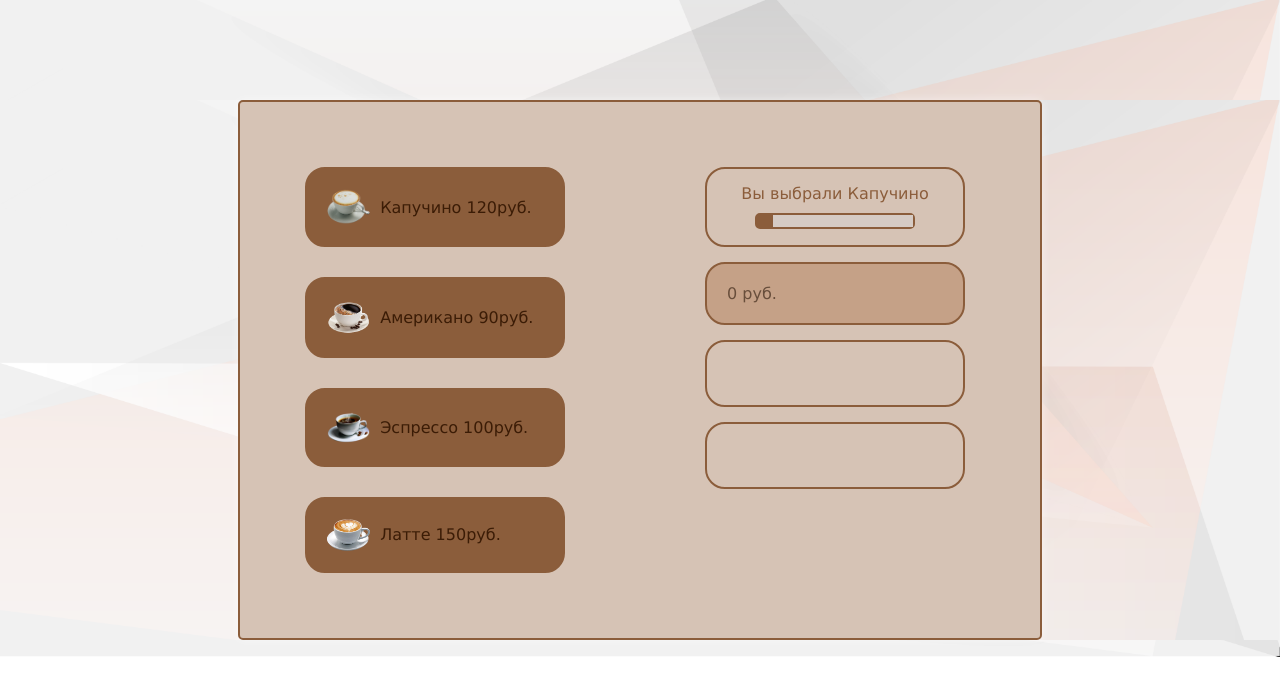
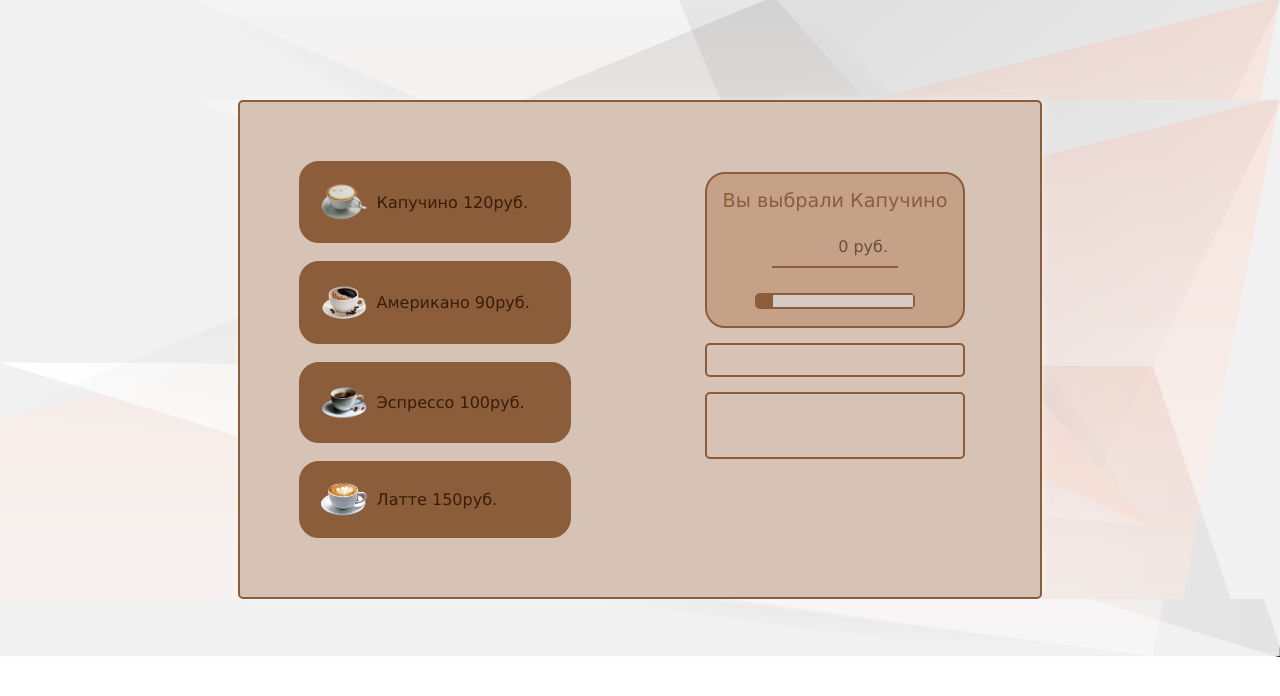
Before and after one commit to Allekksa/CoffeeMachine, a plain HTML site: page index.html in a window 1280 px wide. Both pictures are taken after a click on the element "Капучино 120руб.". Drawn offline with Linux system fonts and the light colour scheme.

Commit message:
при нажатии на кнопку в статусе появляется название кофе, появляется прогресс бар, когда балланс достигает значения  равное цене прогрес бар продвигается вперед и появляется чашка с нужным кофе

```diff
--- a/index.html
+++ b/index.html
@@ -33,15 +33,17 @@
             <div class="right">
                 <div class="status-bar">
                     <span class="status-text">Выберите кофе!</span>
-                    <progress class="progress" value="70" max="100">70 %</progress>
+                    <div class="money-status d-none">0 руб.</div>
+                    <progress class="progress d-none" value="10" max="100">10 %</progress>
                 </div>
 
-                <div class="money-status">
+                <!-- <div class="money-status">
                     0 руб.
-                </div>
+                </div> -->
                 <div class="put-money">
 
                 </div>
+
                 <div class="change">
 
                 </div>
--- a/script.js
+++ b/script.js
@@ -2,44 +2,70 @@
 // const log = console.log;
 // log("скрипт подключен");
 
-
+let status = 'waiting'
 let items = document.querySelectorAll('.coffee-item');
 let balance = document.querySelector('.status-text');
 let progressBar = document.querySelector('.progress');
 let pay = document.querySelector('.money-status');
+let cupImg = document.querySelector('.coffee-item img')
+
 for (let item of items){
     item.addEventListener('click', buyCoffee);
 };
 
 function buyCoffee(name, price, element){
+
     //    console.log([this.dataset.name, this.dataset.price, this])
-       progressBar.value = 10;
+    progressBar.classList.remove("d-none")
+    pay.classList.remove("d-none")
+
 
     //    console.log(parseInt(pay.innerHTML))
     //    if(parseInt(pay) === 0){
     //      balance.innerHTML = "Недостаточно средств!"
     //    }
 
-      balance.innerHTML = "Вы выбрали " + this.dataset.name;
+        balance.innerHTML = "Вы выбрали " + this.dataset.name;
+        let cookingCoffeePrice = Number(this.dataset.price)
+       console.log(cookingCoffeePrice)
 
-
+       let coffeeImg = this.querySelector('img');
+       let coffeeImgSrc = coffeeImg.getAttribute('src')
+       let parent = document.querySelector(".right")
+       let change = document.querySelector('.change')
+       let coffeeCup = document.createElement('img')
 
 
 // balance.innerHTML = "Ваш " + this.dataset.name + " готовится!"
-
-};
-
-    let money = document.querySelector('.put-money');
+let money = document.querySelector('.put-money');
     // let pay = document.querySelector('.money-status');
     // console.log([money, pay])
         money.addEventListener('click', function(){
         let countMoney =  parseInt(pay.innerHTML)
         pay.innerHTML = ""
-        pay.innerHTML += Number(countMoney + 10)
-
-    })
+        pay.innerHTML += Number(countMoney + 10) + " руб."
 
 
+
+    if (parseInt(pay.innerHTML) >= cookingCoffeePrice){
+         // когда баланс >= цена - кофе начнет готовится
+         status = 'cooking'
+         progressBar.value = '20';
+     // вставляется чашка
+
+     coffeeCup.setAttribute('src', coffeeImgSrc )
+     coffeeCup.style.width = "80%"
+     coffeeCup.style.paddingLeft = "25px"
+     parent.appendChild(coffeeCup)
+     // конец вставляется чашка
+
+    }
+
+
+        })
 //  while( Number(pay.innerHTML) < Number(this.dataset.price) ){
 //         balance.innerHTML = "Недостаточно средств!"
 //        }
+};
+
+// функция счета денег
--- a/style.css
+++ b/style.css
@@ -31,7 +31,7 @@ body, html {
     border: 2px solid #8B5D3B;
     border-radius: 20px;
     padding: 20px;
-    margin: 15px;
+    margin: 9px;
     display:flex;
     justify-content: flex-start;
     align-items: center;
@@ -66,10 +66,12 @@ body, html {
 .status-bar{
     min-width: 20%;
     padding: 15px;
-    margin: 5px 15px 15px;
+    margin: 10px 15px 15px;
     text-align: center;
     border: 2px solid #8B5D3B;
     border-radius: 20px;
+    background-color: rgb(197, 161, 135);
+    font-size: 1.2rem;
 
 }
 
@@ -87,27 +89,42 @@ body, html {
     background:#8B5D3B;
     border: 2px solid #8B5D3B;
     border-radius: 5px;
+    font-size: 1rem;
+
+}
+.d-none{
+    display: none;
 }
 .money-status{
     min-width: 20%;
-    height: 63px;
-    margin: 15px;
-    padding: 20px;
-    border-radius: 20px;
-    border: 2px solid #8B5D3B;
+    /* height: 63px; */
+    margin: 15px 50px;
+    padding: 10px;
+
+    border-bottom: 2px solid #8B5D3B;
     font-family:Verdana, Geneva, Tahoma, sans-serif;
     font-size: 1rem;
     color: rgb(104, 78, 59);
     box-sizing: border-box;
-    background-color:rgb(197, 161, 135);
+
+    text-align: right;
 }
 
-.change, .put-money{
+.change{
     min-width: 20%;
     height: 63px;
     margin: 15px;
     border: 2px solid #8B5D3B;
-    border-radius: 20px;
+    border-radius: 5px;
+
+}
+
+.put-money{
+    min-width: 20%;
+    height: 30px;
+    margin: 15px;
+    border: 2px solid #8B5D3B;
+    border-radius: 5px;
 
 }
 @media screen and (max-width: 504px){
```
